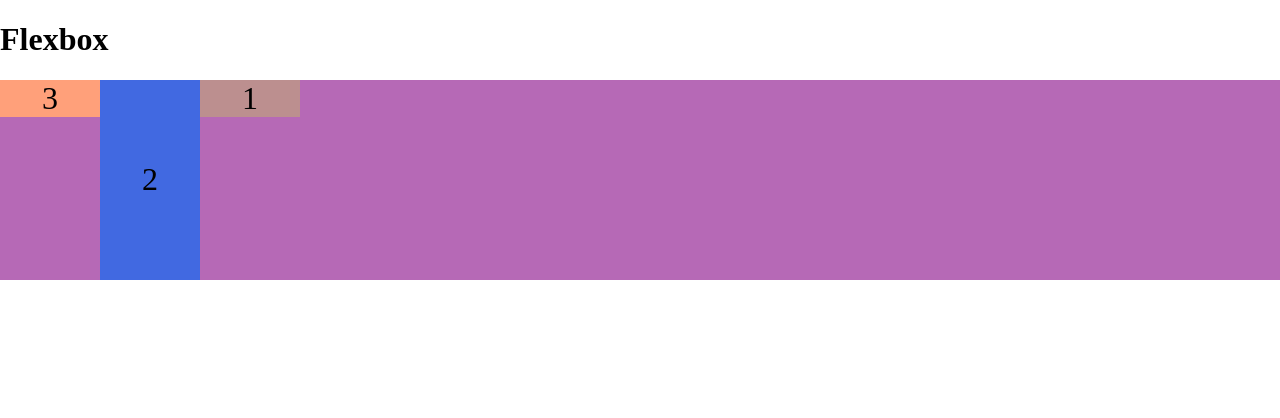
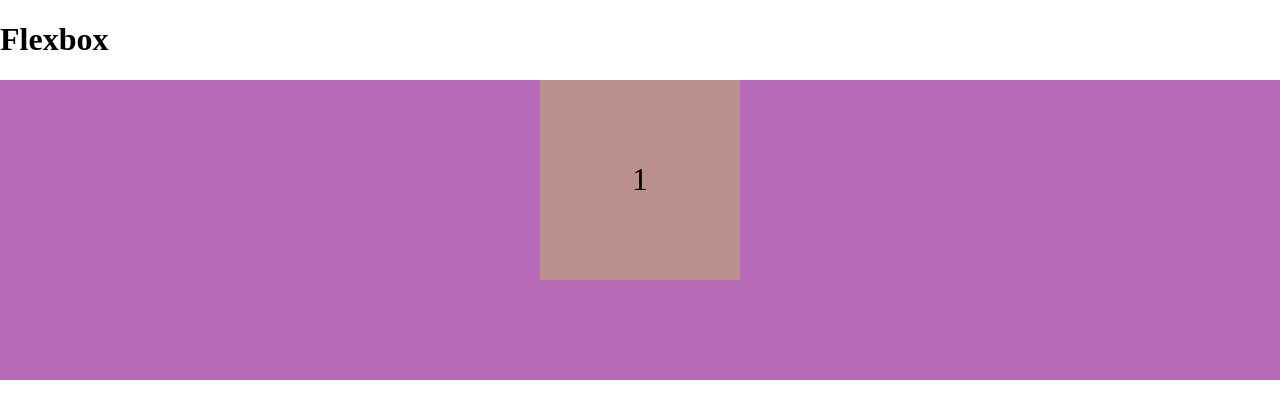
Before and after one commit to shadad350/taller-flexbox, a plain HTML site: page index.html in a window 1280 px wide. Drawn offline with Linux system fonts and the light colour scheme.

Commit message:
"final flexbox"

```diff
--- a/css/styles-dist.css
+++ b/css/styles-dist.css
@@ -8,15 +8,15 @@ body {
   background-color: rgb(182, 105, 182);
   /* flex-direction: column;
   flex-wrap: wrap; */
-  height: 200px;
+  height: 300px;
   /* justify-content: flex-start; */
   /*  align-items: flex-start;  Necesitamos un alto declarado */
   /* align-content: space-between; */
 }
 /*  box -> FLEX ITEMS */
 .box {
-  width: 100px;
-/*   height: 100px; */
+  width: 200px;
+  height: 200px;
   /*   margin-bottom: 20px; */
   display: flex;
   justify-content: center;
@@ -24,13 +24,12 @@ body {
   font-size: 2rem;
 }
 
-.box-1 {
+ .box-1 {
   background-color: rosybrown;
   order: 3;
-  -ms-grid-row-align: start;
-      align-self: start;
+  margin: 0 auto;
 }
-
+/*
 .box-2 {
   background-color: royalblue;
   order: 2;
@@ -39,11 +38,5 @@ body {
 .box-3 {
   background-color: lightsalmon;
   order: 1;
-  -ms-grid-row-align: start;
-      align-self: start;
-}
-
-.box:nth-child(1) {
-  /* background-color:red; */
-  /* align-self: stretch; */
-}
+  align-self: start;
+}*/
--- a/css/styles.css
+++ b/css/styles.css
@@ -8,15 +8,15 @@ body {
   background-color: rgb(182, 105, 182);
   /* flex-direction: column;
   flex-wrap: wrap; */
-  height: 200px;
+  height: 300px;
   /* justify-content: flex-start; */
   /*  align-items: flex-start;  Necesitamos un alto declarado */
   /* align-content: space-between; */
 }
 /*  box -> FLEX ITEMS */
 .box {
-  width: 100px;
-/*   height: 100px; */
+  width: 200px;
+  height: 200px;
   /*   margin-bottom: 20px; */
   display: flex;
   justify-content: center;
@@ -24,12 +24,12 @@ body {
   font-size: 2rem;
 }
 
-.box-1 {
+ .box-1 {
   background-color: rosybrown;
   order: 3;
-  align-self: start;
+  margin: 0 auto;
 }
-
+/*
 .box-2 {
   background-color: royalblue;
   order: 2;
@@ -39,4 +39,4 @@ body {
   background-color: lightsalmon;
   order: 1;
   align-self: start;
-}
+}*/
--- a/index.html
+++ b/index.html
@@ -11,8 +11,8 @@
     <h1>Flexbox</h1>
     <div class="container">
       <div class="box box-1">1</div>
-      <div class="box box-2">2</div>
-      <div class="box box-3">3</div>
+      <!--       <div class="box box-2">2</div>
+      <div class="box box-3">3</div> -->
     </div>
   </body>
 </html>
```
